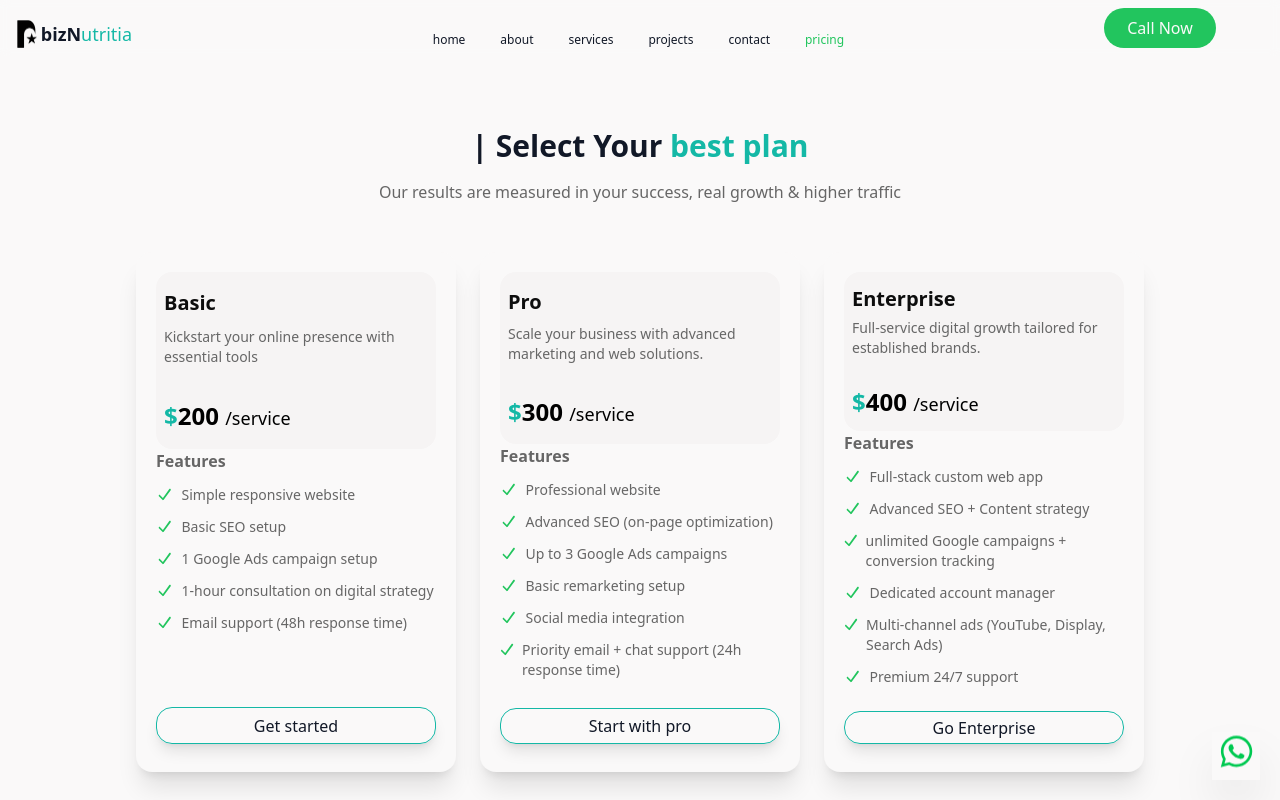
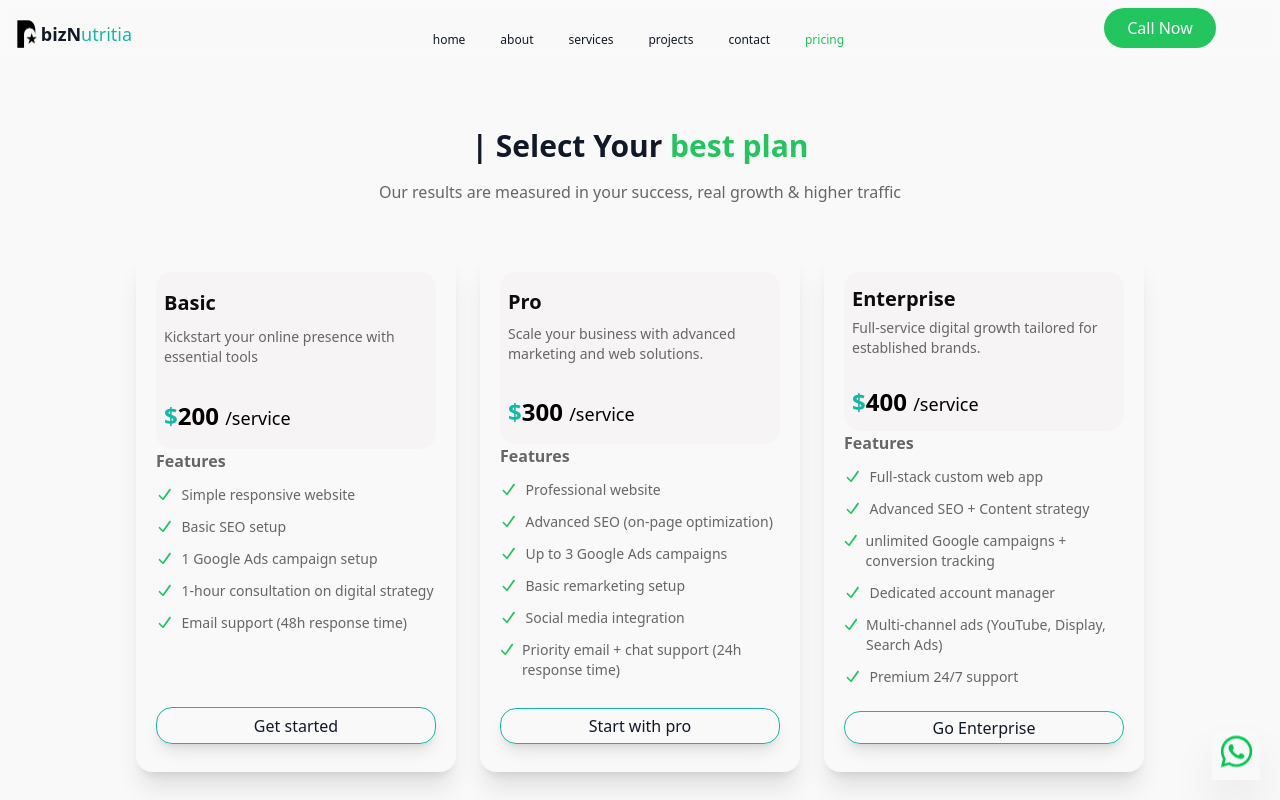
Before and after one commit to SmartMinds1/Portfolio, a React (Vite) app in the folder paulk-portfolio/: page /pricing in a window 1280 px wide. Shown: the top 800 px of the page. Built offline with nearby package versions, Linux system fonts and the light colour scheme.

Commit message:
color tuning

```diff
--- a/paulk-portfolio/src/pages/Home.jsx
+++ b/paulk-portfolio/src/pages/Home.jsx
@@ -92,10 +92,9 @@ const Home = () => {
             <br /><br />
 
                             <div className="w-full h-fit flex flex-row">
-                                <div className="w-fit h-[90vh] flex flex-col items-start p-[5%] justify-start  sm:pl-[5%] sm:pt-[10%] pt-[13%] lg:pl-16 lg:pt-20">
+                                <div className="w-fit h-[90vh] flex flex-col items-start p-[5%] justify-start  sm:pl-[5%] sm:pt-[12%] pt-[13%] lg:pl-16 lg:pt-24">
                                     <p className="sm:text-6xl text-5xl w-full sm:w-150  text-background para">Your <span className="text-soft-alert font-extralight sm:text-background sm:font-normal">best</span> <span className="text-soft-alert font-extralight">partner in <span className="sm:text-soft-alert sm:font-extralight text-background font-normal">every</span></span> business <br />solution </p>
-                                    <br /><br />
-                                    <p className="text-sm text-bg-dark sm:mt-4 md:mt-8 lg:mt-12 para">Creating a powerful online presence by providing everything you need to succeed!</p>
+                                    <p className="text-sm text-bg-dark mt-8 lg:mt-12 para">Creating a powerful online presence by providing everything you need to succeed!</p>
                                     <p className="para">
                                        <button className="btn-primary mt-14 bg-secondary text-background cursor-pointer blue-shadow">Explore more <FontAwesomeIcon icon={faArrowRightLong} className="translate-y-0.5 animate-pulse"/></button>
                                     </p>
--- a/paulk-portfolio/src/pages/Pricing.jsx
+++ b/paulk-portfolio/src/pages/Pricing.jsx
@@ -19,7 +19,7 @@ const Pricing = () => {
 
              {/* SECTION1 */}
              <div className="sm:mt-8">
-                <p className="header">| Select Your <span className="text-secondary">best plan </span></p>
+                <p className="header">| Select Your <span className="text-soft-alert">best plan </span></p>
                 <p className="m-auto mt-4 text-text-muted w-[90%] md:w-[70%] lg:w-[50%] text-md text-center">Our results are measured in your success, real growth & higher traffic</p>
              </div>
 
```
